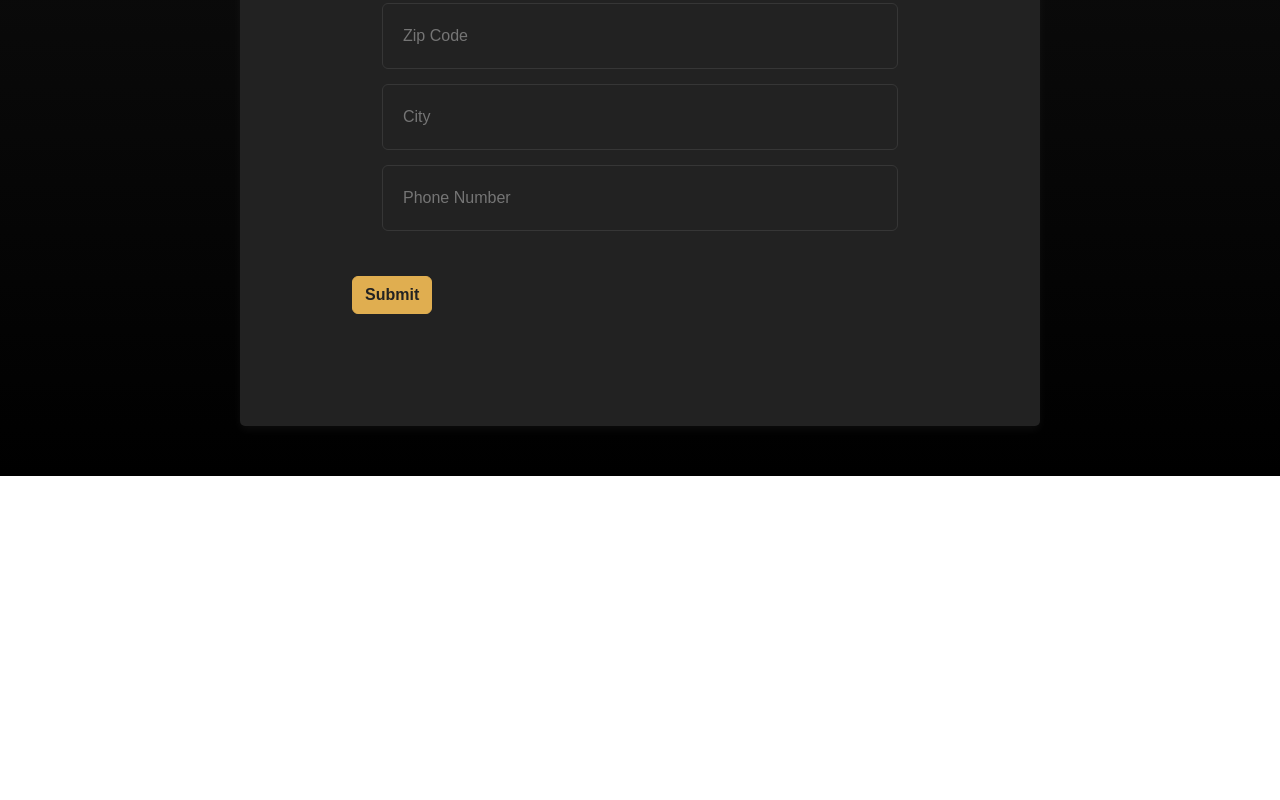
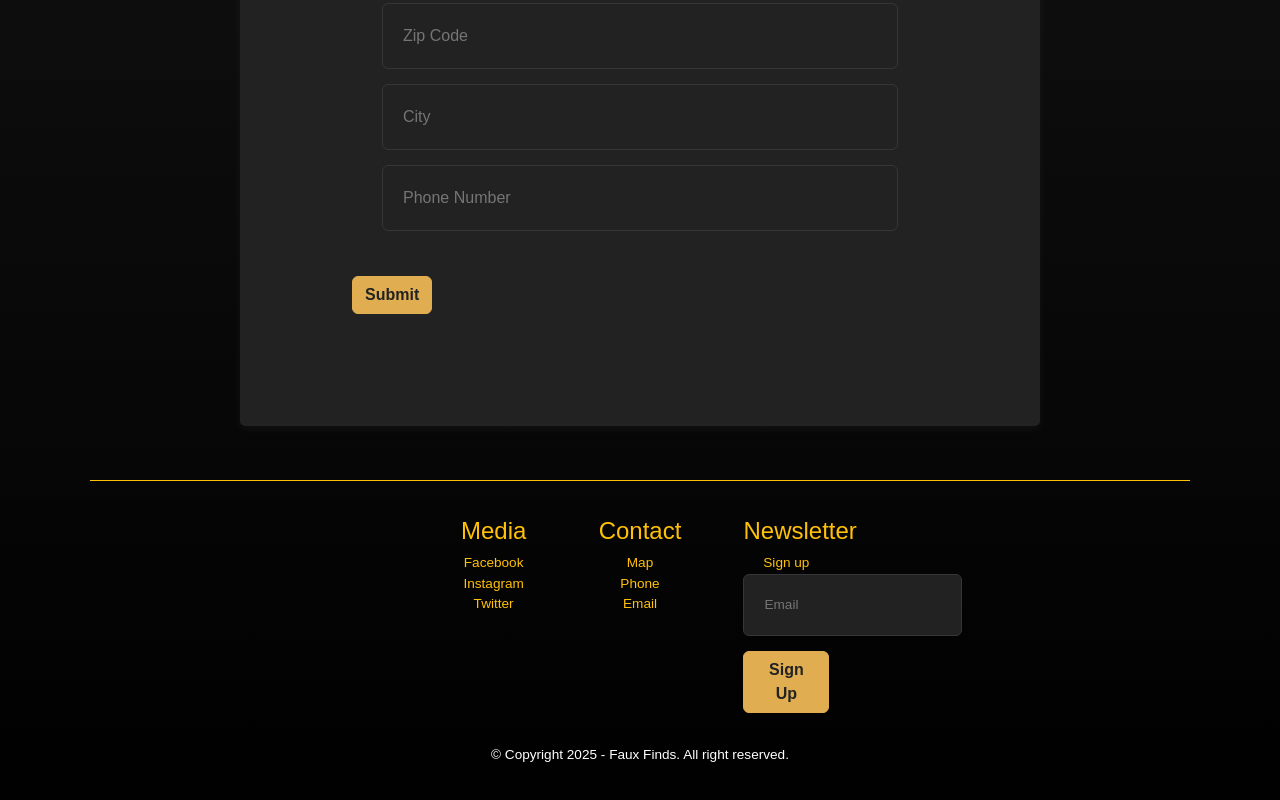
Before and after one commit to christerbengt/fake-store, a React (Vite) app: page /Checkout in a window 1280 px wide. Shown: the part 890-1690 px from the top of the page. Before the commit the page ends 1366 px from the top, so only its background shows below. Built offline with nearby package versions, Linux system fonts and the light colour scheme.

Commit message:
added footer

```diff
--- /dev/null
+++ b/src/components/Footer.jsx
@@ -0,0 +1,96 @@
+import { useState } from 'react'
+import validateFields from "../scripts/validation";
+
+function Footer() {
+const [email, setEmail] = useState("");
+const [error, setError] = useState("");
+const [emailSucces, setEmailSucces] = useState(false);
+
+const handleInput = (event) => {
+    setEmail(event.target.value);
+    console.log(email)
+    setError("");
+};
+
+const validateEmail = (email) => {
+    const emailRegex = /^(?=.{1,50}$)[a-öA-Ö0-9._%+-]+@[a-zA-Z0-9]+\.[a-zA-Z]+$/;
+    console.log("validateEmail reached")
+    const result = emailRegex.test(email) ? "" : "Email is invalid";
+    console.log(result);
+    return result;
+  };
+
+const handleSubmit = (event) => {
+    if (event) event.preventDefault();
+
+    const validationError = validateEmail(email);
+    console.log("validationerror: " + validationError)
+
+    if (validationError.length > 0) {
+        setError(validationError);
+      } else {
+        setEmailSucces(true);
+      }
+};
+
+    return (
+    <div className="footer">
+      <div className="container">
+        <div className="row">
+          <div className="col-md-3 col-sm-6 mx-auto">
+            <h4>Media</h4>
+            <ul className="list-unstyled">
+              <li>Facebook</li>
+              <li>Instagram</li>
+              <li>Twitter</li>
+            </ul>
+          </div>
+          <div className="col-md-3 col-sm-6 mx-auto">
+            <h4>Contact</h4>
+            <ul className="list-unstyled">
+              <li>Map</li>
+              <li>Phone</li>
+              <li>Email</li>
+            </ul>
+          </div>
+          <div className="col-md-3 col-sm-6 mx-auto">
+            <h4>Newsletter</h4>
+            {emailSucces ? (
+                <p>Thank you for signing up with {email}</p>
+            ) : (
+                <ul className="list-unstyled">
+                <li>Sign up</li>
+                <form onSubmit={handleSubmit} id="checkout-form" noValidate>
+                <li>
+                  <input
+                    type="text"
+                    name="email"
+                    placeholder="Email"
+                    value={email}
+                    onChange={handleInput}
+                    required
+                  />
+                  {error && <p style={{ color: "red" }}>{error}</p>}
+                </li>
+                <li>
+                  <button type="button" onClick={handleSubmit} className="btn btn-primary position-relative">
+                    Sign Up
+                    </button>
+                </li>
+                </form>
+              </ul>
+            )}
+          </div>
+        </div>
+        <div className="footer-bottom text-center text-white mt-3">
+          <p className="text-xs-center">
+            &copy; Copyright {new Date().getFullYear()} - Faux Finds. All right
+            reserved.
+          </p>
+        </div>
+      </div>
+    </div>
+  );
+}
+
+export default Footer;
--- a/src/pages/AboutUs.jsx
+++ b/src/pages/AboutUs.jsx
@@ -2,6 +2,7 @@ import React from "react";
 import { Link } from "react-router-dom";
 import "../styles/AboutUs.css";
 
+import Footer from "../components/Footer";
 import logo from "../pictures/logo.png";
 
 const AboutUs = () => {
@@ -83,12 +84,7 @@ const AboutUs = () => {
           </div>
         </div>
 
-        {/*guldiga strecket*/}
-        <footer className="footer">
-          © 2025 Faux Finds |
-          <a href="#"> Integritetspolicy</a> |
-          <a href="#"> Villkor</a>
-        </footer>
+        <Footer/>
       </div>
     </div>
   );
--- a/src/pages/App.jsx
+++ b/src/pages/App.jsx
@@ -5,6 +5,7 @@ import "bootstrap/dist/css/bootstrap.min.css";
 
 import MainMenu from "../components/MainMenu";
 import Card from "../components/Card";
+import Footer from "../components/Footer";
 import AboutUs from "../pages/AboutUs";
 import Checkout from "../pages/Checkout";
 
@@ -159,6 +160,7 @@ function App() {
             </Link>
           </div>
         </div>
+        <Footer></Footer>
       </div>
     </div>
   );
--- a/src/pages/Checkout.jsx
+++ b/src/pages/Checkout.jsx
@@ -6,6 +6,7 @@ import Button from "../components/ValidationButton.jsx";
 import validateFields from "../scripts/validation.js";
 
 import logo from "../pictures/logo.png";
+import Footer from "../components/Footer.jsx";
 
 function Checkout() {
   const [formData, setFormData] = useState({
@@ -33,7 +34,9 @@ function Checkout() {
     setErrors({ ...errors, [event.target.name]: "" });
   };
 
-  const handleSubmit = () => {
+  const handleSubmit = (event) => {
+    if (event) event.preventDefault();
+
     const validationErrors = validateFields(formData);
 
     if (validationErrors && Object.keys(validationErrors).length > 0) {
@@ -119,6 +122,7 @@ function Checkout() {
                 />
                 {errors.email && <p style={{ color: "red" }}>{errors.email}</p>}
 
+
                   <input
                     type="text"
                     name="name"
@@ -127,6 +131,7 @@ function Checkout() {
                     onChange={handleInput}
                   />
                   {errors.name && <p style={{ color: "red" }}>{errors.name}</p>}
+
 
                 <input
                   type="text"
@@ -172,17 +177,14 @@ function Checkout() {
               </div>
 
               <div className="buttons">
-                <Button
-                  type="button"
-                  onClick={handleSubmit}
-                  className="btn btn-primary position-relative"
-                >
+                <Button type="button" onClick={handleSubmit} className="btn btn-primary position-relative">
                   Submit
                 </Button>
               </div>
             </form>
           </div>
         </div>
+        <Footer />
       </div>
     </div>
   );
```
Lines whose indentation alone changed are shown as unchanged.
